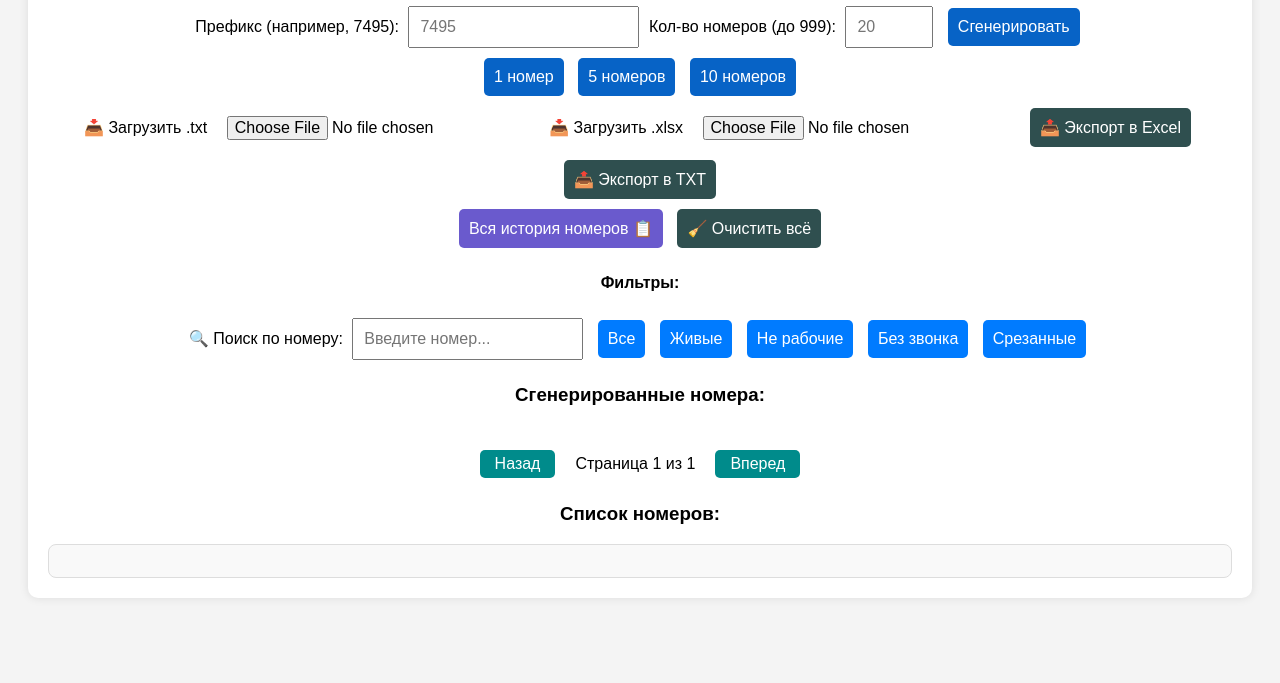
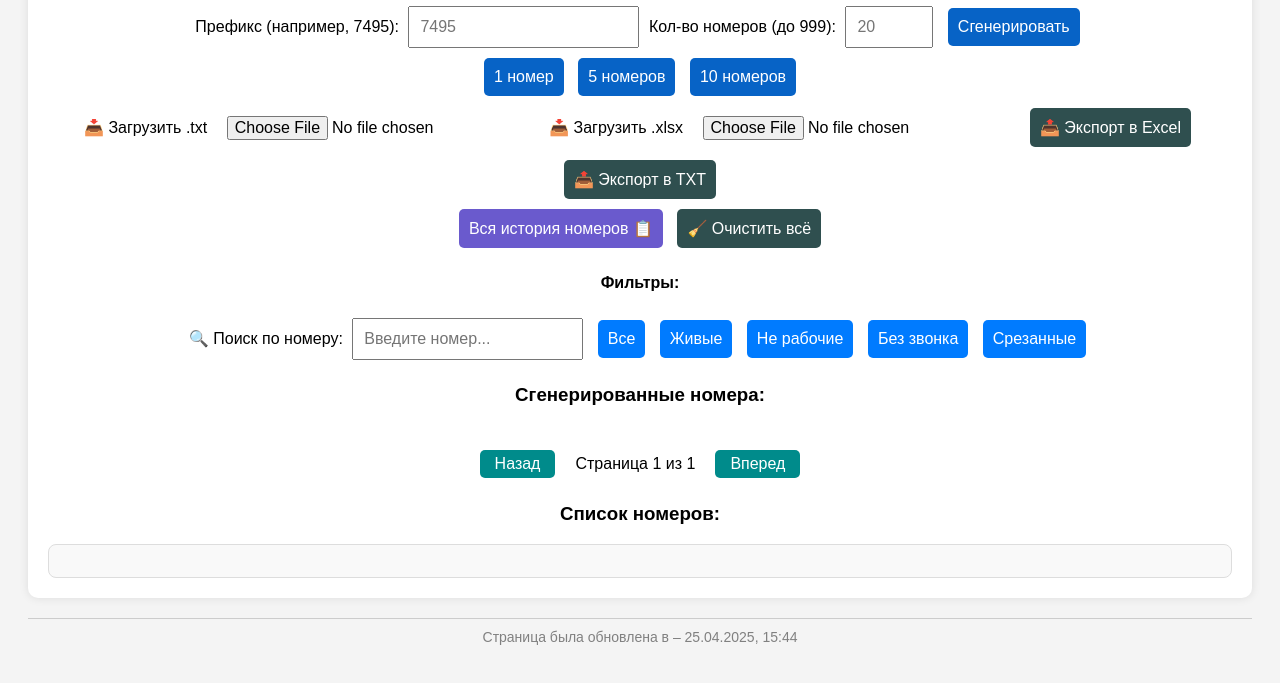
Before and after one commit to DalenAvid/random_number, a plain HTML site: page index.html in a window 1280 px wide. Shown: the part 128-811 px from the top of the page. Drawn offline with Linux system fonts and the light colour scheme.

Commit message:
add footer

```diff
--- a/css/style.css
+++ b/css/style.css
@@ -324,3 +324,12 @@ color: #fff;
     background-color: rgba(103, 101, 101, 0.222); /* серый с прозрачностью */
     transition: background-color 0.3s;
   }
+
+  .footer {
+    text-align: center;
+    padding: 10px;
+    font-size: 14px;
+    color: gray;
+    margin-top: 20px;
+    border-top: 1px solid #ccc;
+  }
--- a/index.html
+++ b/index.html
@@ -76,7 +76,9 @@
       <div id="checkPhoneList"></div>
     </div>
   </div>
-
+  <footer id="updateFooter" class="footer">
+    Страница была обновлена в –
+  </footer>
   <script src="https://cdn.sheetjs.com/xlsx-0.18.5/package/dist/xlsx.full.min.js"></script>
 
 </body>
--- a/script/script.js
+++ b/script/script.js
@@ -541,4 +541,21 @@ function closeCheckModal() {
 }
 
 
-/*пагинация*/
+/*футер*/
+
+window.addEventListener("DOMContentLoaded", () => {
+    const footer = document.getElementById("updateFooter");
+    const now = new Date();
+
+    const formatted = now.toLocaleString('ru-RU', {
+      day: '2-digit',
+      month: '2-digit',
+      year: 'numeric',
+      hour: '2-digit',
+      minute: '2-digit'
+    });
+
+    if (footer) {
+      footer.textContent = `Страница была обновлена в – ${formatted}`;
+    }
+  });
```
